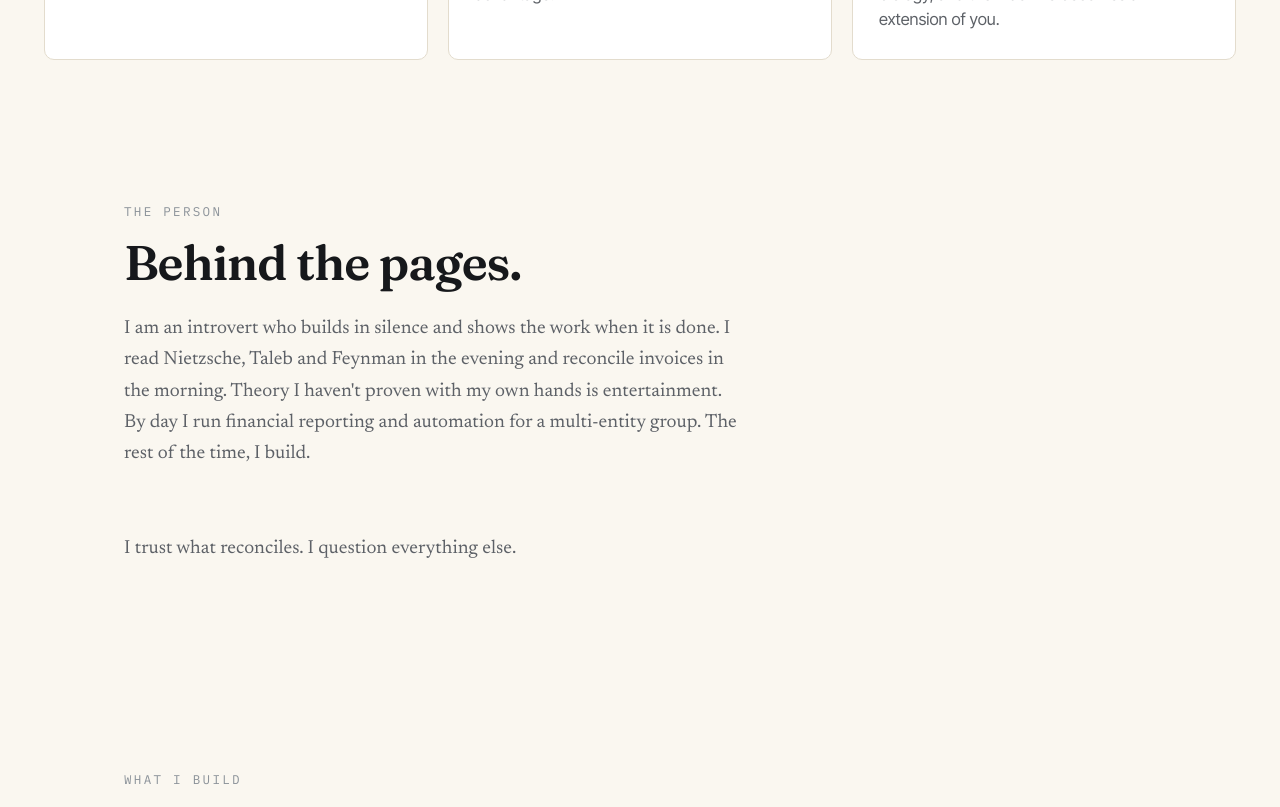
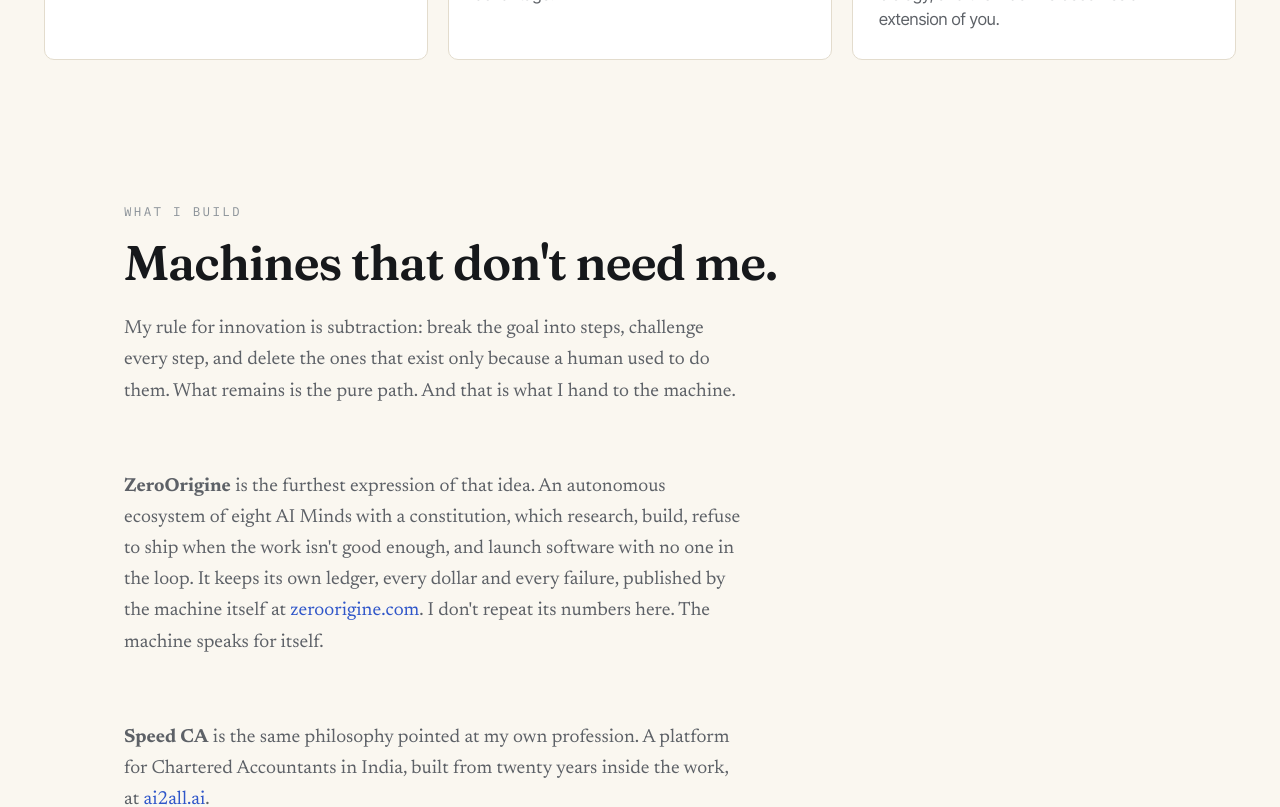
Before and after one commit to ZeroOrigine/jagdishlade-com, a Next.js app: page / in a window 1280 px wide. Shown: the part 1220-2027 px from the top of the page. Built offline with nearby package versions, Linux system fonts and the light colour scheme; no server answers.

Commit message:
home: remove 'Behind the pages / The person' bio section (self-describing, most personal block; hero + beliefs + what-I-build convey the person through ideas and work)

```diff
--- a/src/app/page.tsx
+++ b/src/app/page.tsx
@@ -75,23 +75,6 @@
               </p>
             </div>
           </div>
-        </div>
-      </section>
-
-      {/* ---------- THE PERSON ---------- */}
-      <section>
-        <div className="wrap">
-          <p className="sec-label">The person</p>
-          <h2 className="sec-title">Behind the pages.</h2>
-          <p className="sec-sub">
-            I am an introvert who builds in silence and shows the work when it is done. I read
-            Nietzsche, Taleb and Feynman in the evening and reconcile invoices in the morning.
-            Theory I haven&apos;t proven with my own hands is entertainment. By day I run financial
-            reporting and automation for a multi-entity group. The rest of the time, I build.
-          </p>
-          <p className="sec-sub">
-            I trust what reconciles. I question everything else.
-          </p>
         </div>
       </section>
 
```
